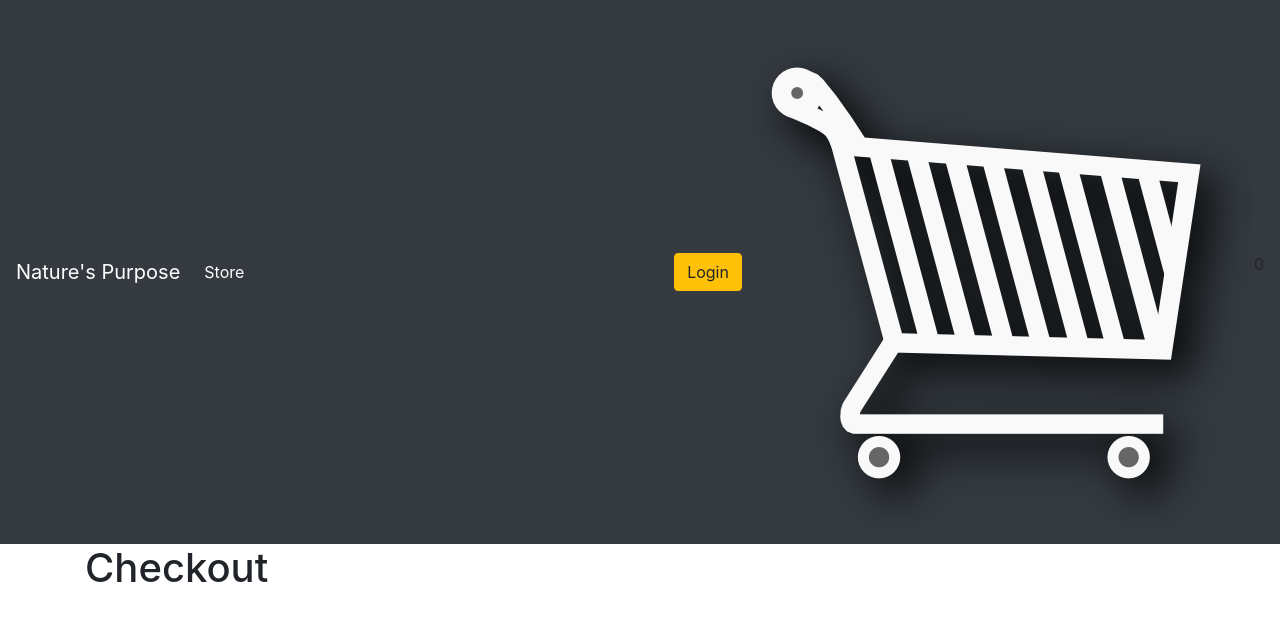
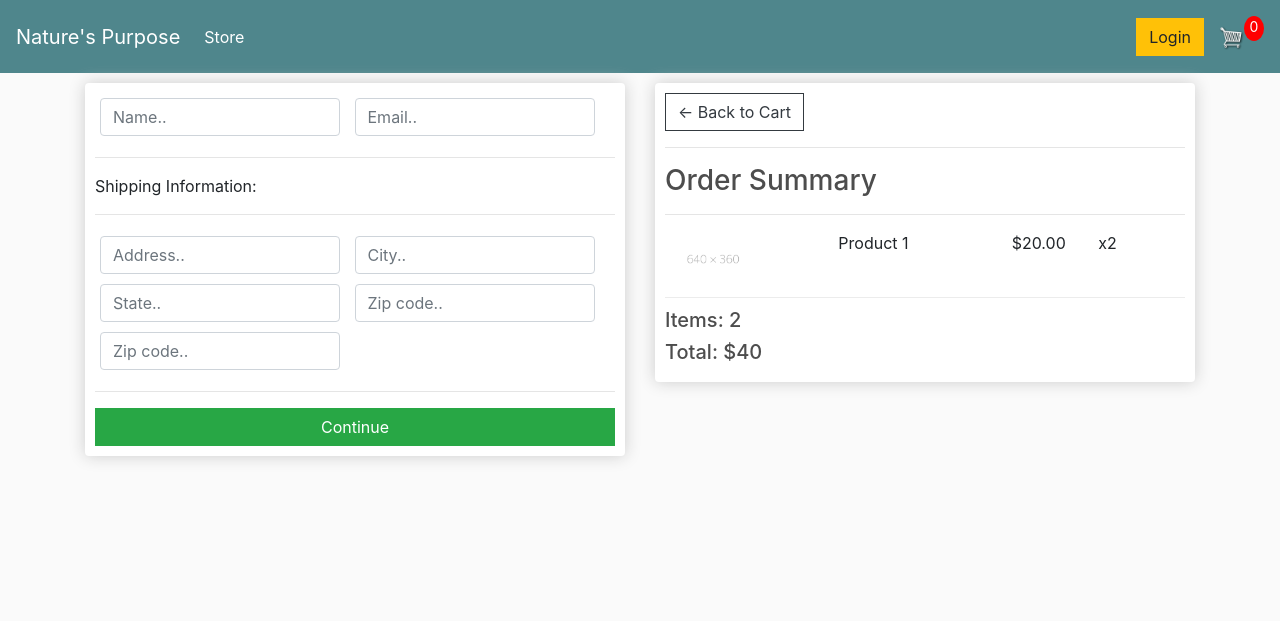
Before and after one commit to noahskorner/natures-purpose-test, a Django app: template store/templates/store/checkout.html in a window 1280 px wide. Shown: the top 621 px of the page. Run offline with Django 3.2, Linux system fonts and the light colour scheme; the template is opened without the code that fills it, so the values that code supplies are empty; some libraries are stand-ins or nearby versions.

Commit message:
Finished HTML/CSS template, ready to start data structures / models in django.

```diff
--- a/static/css/main.css
+++ b/static/css/main.css
@@ -0,0 +1,99 @@
+body{
+	background-color: hsl(0, 0%, 98%);
+}
+
+h1,h2,h3,h4,h5,h6{
+	color:hsl(0, 0%, 30%);
+}
+
+.box-element{
+	box-shadow:hsl(0, 0%, 80%) 0 0 16px;
+	background-color: #fff;
+	border-radius: 4px;
+	padding: 10px;
+}
+
+.thumbnail{
+	width: 100%;
+	height: 200px;
+	-webkit-box-shadow: -1px -3px 5px -2px rgba(214,214,214,1);
+    -moz-box-shadow: -1px -3px 5px -2px rgba(214,214,214,1);
+    box-shadow: -1px -3px 5px -2px rgba(214,214,214,1);
+}
+
+.product{
+	border-radius: 0 0 4px 4px;
+}
+
+.bg-dark{
+	background-color: #4f868c!important;
+}
+
+#cart-icon{
+	width:25px;
+	display: inline-block;
+	margin-left: 15px;
+}
+
+#cart-total{
+	display: block;
+	text-align: center;
+	color:#fff;
+	background-color: red;
+	width: 20px;
+	height: 25px;
+	border-radius: 50%;
+	font-size: 14px;
+}
+
+.col-lg-4, .col-lg-6, .col-lg-8, .col-lg-12{
+	margin-top: 10px;
+}
+
+.btn{
+	border-radius: 0;
+}
+
+.row-image{
+	width: 100px;
+}
+
+.form-field{
+	width:250px;
+	display: inline-block;
+	padding: 5px;
+}
+
+.cart-row{
+	display: flex;
+    align-items: flex-stretch;
+    padding-bottom: 10px;
+    margin-bottom: 10px;
+    border-bottom: 1px solid #ececec;
+
+}
+
+.quantity{
+	display: inline-block;
+	font-weight: 700;
+	padding-right:10px;
+
+
+}
+
+.chg-quantity{
+	width: 12px;
+	cursor: pointer;
+	display: block;
+	margin-top: 5px;
+	transition:.1s;
+}
+
+.chg-quantity:hover{
+	opacity: .6;
+}
+
+
+.hidden{
+	display: none!important;
+}
--- a/store/templates/store/checkout.html
+++ b/store/templates/store/checkout.html
@@ -1,5 +1,68 @@
 {% extends 'store/main.html'%}
 {% load static %}
 {% block content %}
-    <h1>Checkout</h1>
+<div class="row">
+    <div class="col-lg-6">
+        <div class="box-element" id="form-wrapper">
+            <form id="form">
+                <div id="user-info">
+                    <div class="form-field">
+                        <input required class="form-control" type="text" name="name" placeholder="Name..">
+                    </div>
+                    <div class="form-field">
+                        <input required class="form-control" type="email" name="email" placeholder="Email..">
+                    </div>
+                </div>
+
+                <div id="shipping-info">
+                    <hr>
+                    <p>Shipping Information:</p>
+                    <hr>
+                    <div class="form-field">
+                        <input class="form-control" type="text" name="address" placeholder="Address..">
+                    </div>
+                    <div class="form-field">
+                        <input class="form-control" type="text" name="city" placeholder="City..">
+                    </div>
+                    <div class="form-field">
+                        <input class="form-control" type="text" name="state" placeholder="State..">
+                    </div>
+                    <div class="form-field">
+                        <input class="form-control" type="text" name="zipcode" placeholder="Zip code..">
+                    </div>
+                    <div class="form-field">
+                        <input class="form-control" type="text" name="country" placeholder="Zip code..">
+                    </div>
+                </div>
+
+                <hr>
+                <input id="form-button" class="btn btn-success btn-block" type="submit" value="Continue">
+            </form>
+        </div>
+
+        <br>
+        <div class="box-element hidden" id="payment-info">
+            <small>Paypal Options</small>
+        </div>
+
+    </div>
+
+    <div class="col-lg-6">
+        <div class="box-element">
+            <a href="{% url 'cart' %}" class="btn btn-outline-dark">&#x2190; Back to Cart</a>
+            <hr>
+            <h3>Order Summary</h3>
+            <hr>
+            <div class="cart-row">
+                <div style="flex:2"><img src="{% static 'img/placeholder.png'%}" alt="" class="row-image"></div>
+                <div style="flex:2"><p>Product 1</p></div>
+                <div style="flex:1"><p>$20.00</p></div>
+                <div style="flex:1"><p>x2</p></div>
+            </div>
+
+            <h5>Items: 2</h5>
+            <h5>Total: $40</h5>
+        </div>
+    </div>
+</div>
 {% endblock content %}
```
Also changed, not shown: store/templates/store/cart.html (+47 -1 lines), store/templates/store/store.html (+34 -1 lines), static/img/arrow-down.png (added), static/img/arrow-up.png (added), static/img/placeholder.png (added).
